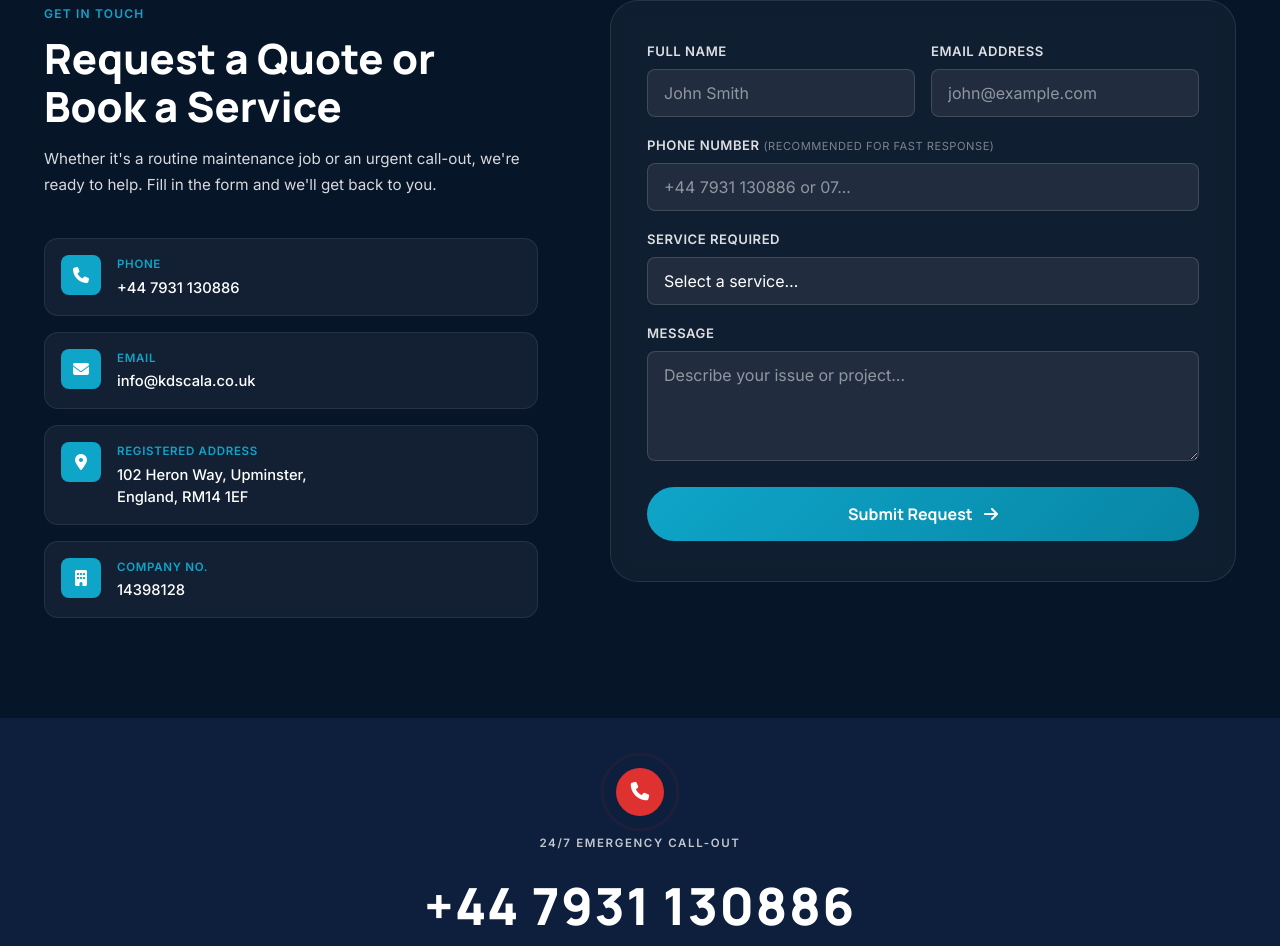
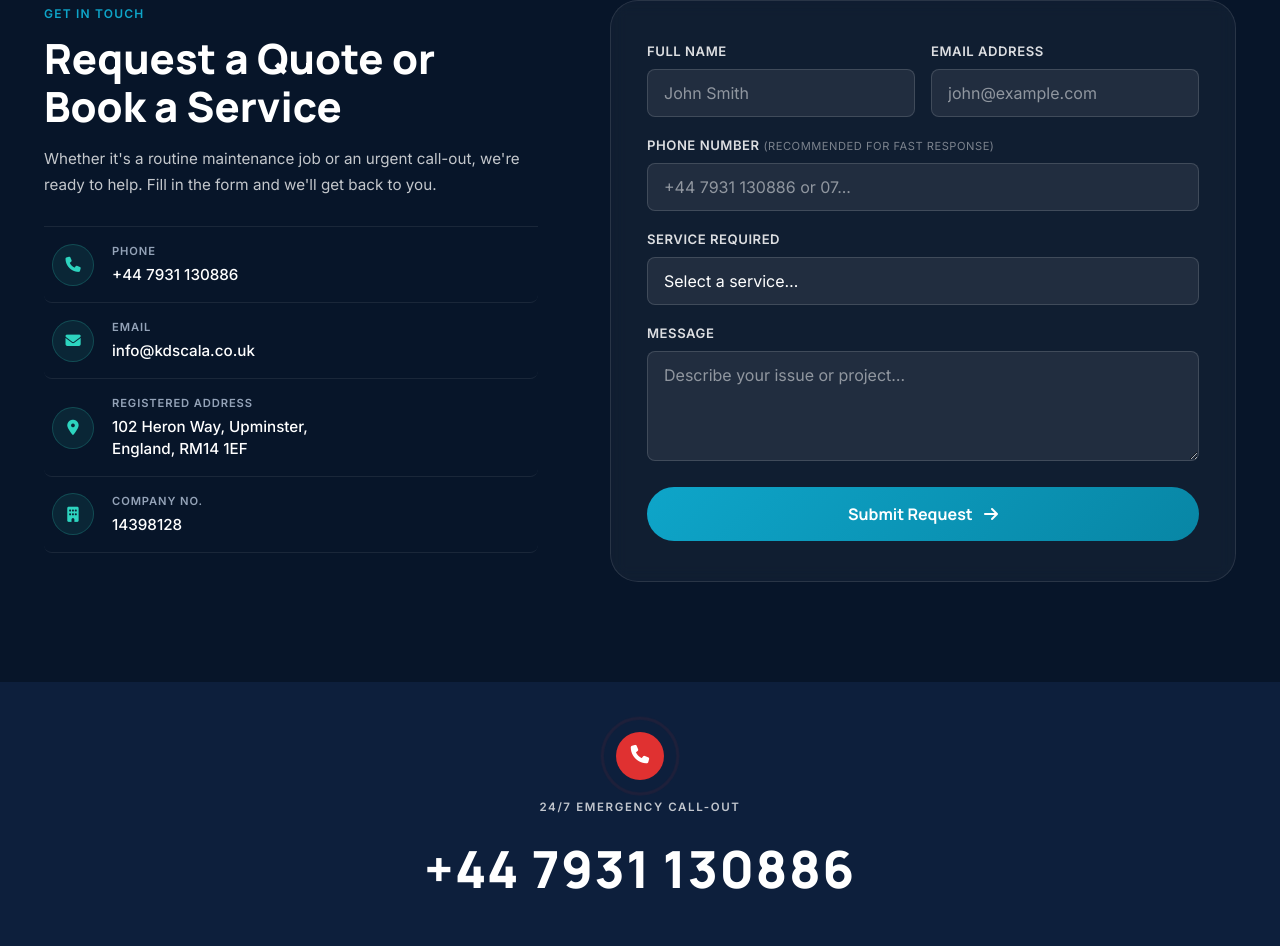
Before and after one commit to sulejmenRPG/hvacservice, a website: page index.html in a window 1280 px wide. Shown: the part 5038-5984 px from the top of the page. Drawn offline with Linux system fonts and the light colour scheme.

Commit message:
Refactor contact section to minimalist list with circular badges and clean dividers; bump css to v=3

```diff
--- a/css/style.css
+++ b/css/style.css
@@ -942,56 +942,71 @@ ul { list-style: none; }
 }
 .contact-info .section-title { color: var(--white); }
 .contact-sub {
-  color: rgba(255,255,255,.84);
+  color: rgba(255,255,255,.76);
   font-size: .95rem;
   line-height: 1.7;
-  margin-bottom: 40px;
+  margin-bottom: 28px;
 }
 .contact-details {
   display: flex;
   flex-direction: column;
-  gap: 16px;
+  border-top: 1px solid rgba(255,255,255,.08);
 }
 .contact-detail {
   display: flex;
-  align-items: flex-start;
-  gap: 16px;
-  padding: 16px;
-  background: rgba(255,255,255,.05);
-  border-radius: var(--radius-md);
-  border: 1px solid rgba(255,255,255,.08);
-  transition: var(--transition);
+  align-items: center;
+  gap: 18px;
+  padding: 16px 8px;
+  background: transparent;
+  border-bottom: 1px solid rgba(255,255,255,.08);
+  border-radius: 8px;
+  transition: all 0.25s ease;
+}
+a.contact-detail {
+  cursor: pointer;
 }
 a.contact-detail:hover {
-  background: rgba(14,165,201,.1);
-  border-color: rgba(14,165,201,.3);
+  padding-left: 14px;
+  background: rgba(45, 212, 191, 0.05);
+  border-bottom-color: rgba(45, 212, 191, 0.35);
 }
 .contact-detail-icon {
-  width: 40px; height: 40px;
-  background: var(--teal);
-  border-radius: var(--radius-sm);
+  width: 42px; height: 42px;
+  background: rgba(45, 212, 191, 0.09);
+  border: 1px solid rgba(45, 212, 191, 0.22);
+  border-radius: 50%;
   display: flex;
   align-items: center;
   justify-content: center;
-  color: var(--white);
-  font-size: 1rem;
+  color: #2dd4bf;
+  font-size: 0.95rem;
   flex-shrink: 0;
+  transition: all 0.25s ease;
+}
+a.contact-detail:hover .contact-detail-icon {
+  background: rgba(45, 212, 191, 0.20);
+  border-color: rgba(45, 212, 191, 0.45);
+  transform: scale(1.05);
 }
 .contact-detail-label {
   display: block;
-  font-size: .72rem;
-  color: var(--teal);
+  font-size: .70rem;
+  color: #94a3b8;
   font-weight: 600;
-  letter-spacing: .06em;
+  letter-spacing: .08em;
   text-transform: uppercase;
   margin-bottom: 3px;
+  transition: color 0.2s ease;
+}
+a.contact-detail:hover .contact-detail-label {
+  color: #2dd4bf;
 }
 .contact-detail-value {
   display: block;
   color: var(--white);
-  font-size: .92rem;
+  font-size: .95rem;
   font-weight: 500;
-  line-height: 1.5;
+  line-height: 1.45;
 }
 
 /* FORM */
--- a/index.html
+++ b/index.html
@@ -166,7 +166,7 @@
   <link rel="preload" as="image" href="images/hero-hvac-mobile.webp" type="image/webp" media="(max-width: 768px)" fetchpriority="high" />
   <link rel="preload" as="image" href="images/hero-hvac.webp" type="image/webp" media="(min-width: 769px)" fetchpriority="high" />
 
-  <link rel="stylesheet" href="css/style.css?v=2" />
+  <link rel="stylesheet" href="css/style.css?v=3" />
 </head>
 <body>
 
```
